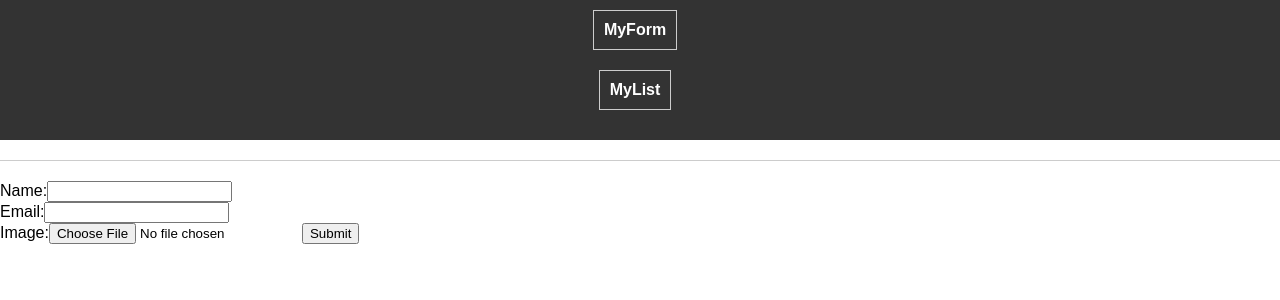
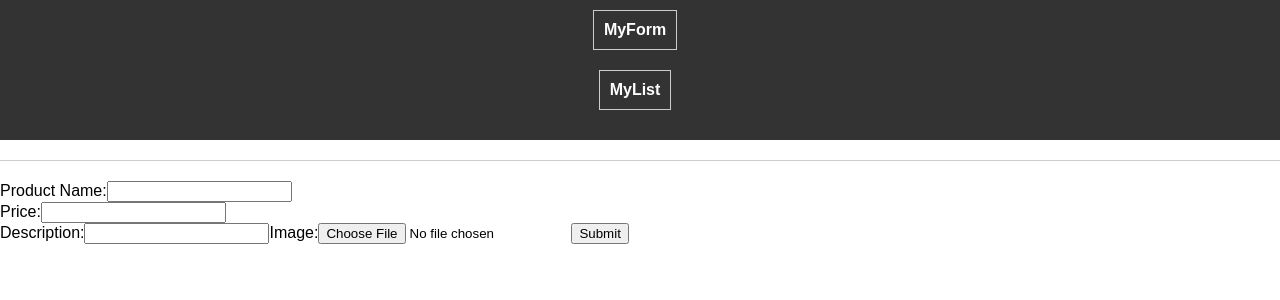
Before and after one commit to GuiltZetus/Web-App-Service, a React (Create React App) app: page /myform in a window 1280 px wide. Shown: the top 300 px of the page. Built offline with nearby package versions, Linux system fonts and the light colour scheme.

Commit message:
delete func done

```diff
--- a/src/MyForm.js
+++ b/src/MyForm.js
@@ -26,10 +26,19 @@ const MyForm = () => {
 
 
       const docRef = await addDoc(collection(db, "userInfo"),{
-        name : input.name,
-        email : input.email,
+        name : input.productname,
+        price : input.price,
+        description: input.description,
         image : imageURL
       });
+
+      setInputs({
+      productname: '',
+      price: '',
+      description: '',
+      image: null,
+      });
+
       alert(input.image);
     }
     catch (e){
@@ -41,25 +50,34 @@ const MyForm = () => {
   return (
     <form onSubmit={handleSubmit}>
       <label>
-        Name:
+        Product Name:
         <input
           type="text"
-          name="name"
-          value={input.name}
+          name="productname"
+          value={input.productname}
           onChange={handleChange}
         />
       </label>
       <br />
       <label>
-        Email:
+        Price:
         <input
-          type="email"
-          name="email"
-          value={input.email}
+          type="text"
+          name="price"
+          value={input.price}
           onChange={handleChange}
         />
       </label>
       <br />
+      <label>
+        Description:
+        <input
+          type = "text"
+          name = "description"
+          value = {input.description}
+          onChange = {handleChange}
+        />
+      </label>
       <label>
         Image:
         <input
--- a/src/MyList.css
+++ b/src/MyList.css
@@ -12,7 +12,7 @@ li {
   margin-bottom: 10px;
   border: 1px solid #ccc; /* Border color for each item */
   padding: 10px;
-  display: flex;
+  display: block;
   align-items: center;
   max-width: 300px; /* Adjust the max-width for each list item */
 }
@@ -42,6 +42,10 @@ div {
 }
 
 .user-image {
-  max-width: 150px;
+  max-width: 100px;
   max-height: 150px;
 }
+
+.title{
+  text-align: center;
+}
--- a/src/MyList.js
+++ b/src/MyList.js
@@ -1,13 +1,15 @@
 // MyList.js
 
 import React, { useState, useEffect } from 'react';
-import { collection, getDocs } from 'firebase/firestore';
-import { db } from './firebase';
+import { collection, getDocs, deleteDoc, doc } from 'firebase/firestore';
+import { db, storage } from './firebase';
 import './MyList.css';
+import {ref , deleteObject} from 'firebase/storage';
 
 const MyList = () => {
   const [data, setData] = useState([]);
 
+  // fetch data from db
   useEffect(() => {
     const fetchData = async () => {
       try {
@@ -18,8 +20,9 @@ const MyList = () => {
           const data = doc.data();
           fetchedData.push({
             id: doc.id,
-            name: data.name,
-            email: data.email,
+            name: data.productname,
+            price: data.price,
+            description : data.description,
             imageURL: data.image,
           });
         });
@@ -29,21 +32,41 @@ const MyList = () => {
         console.error('Error fetching data:', error.message);
       }
     };
-
     fetchData();
   }, []);
 
+  //delete Data func
+  const handleDelete = async (id, imageURL) => {
+    alert(id);
+    try {
+      // Delete user information from Firestore
+      await deleteDoc(doc(db, 'userInfo', id));
+
+      // Delete image from storage
+      const imageRef = ref(storage, imageURL);
+      await deleteObject(imageRef);
+
+      // Update the state to reflect the changes
+      setData((prevData) => prevData.filter((item) => item.id !== id));
+    } catch (error) {
+      console.error('Error deleting data:', error.message);
+    }
+  };
+
   return (
     <div className="my-list-container">
-      <h1>User Information List</h1>
+      <h1 className = "title">User Information List</h1>
       <ul>
         {data.map((item) => (
           <li key={item.id} className="list-item">
             <div className="user-info">
-              <strong>Name:</strong> {item.name}
+              <strong>Product Name:</strong> {item.productname}
             </div>
             <div className="user-info">
-              <strong>Email:</strong> {item.email}
+              <strong>Price:</strong> {item.price}
+            </div>
+            <div>
+              <strong>Description:</strong> {item.description}
             </div>
             <div>
               <img
@@ -52,6 +75,9 @@ const MyList = () => {
                 className="user-image"
               />
             </div>
+            <button onClick={() => handleDelete(item.id, item.imageURL)}>
+                Delete
+            </button>
           </li>
         ))}
       </ul>
```
Also changed, not shown: src/MyForm.css (added), src/UpdateForm.js (added).
